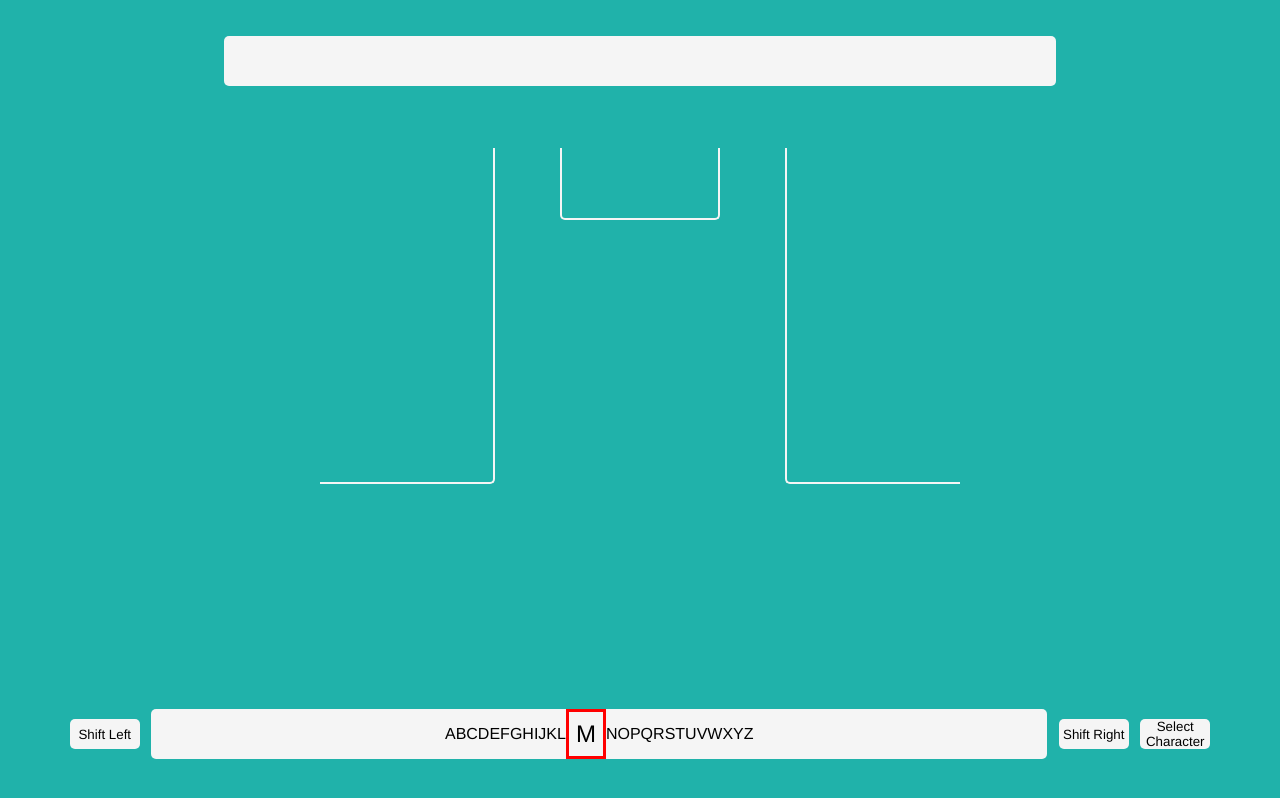
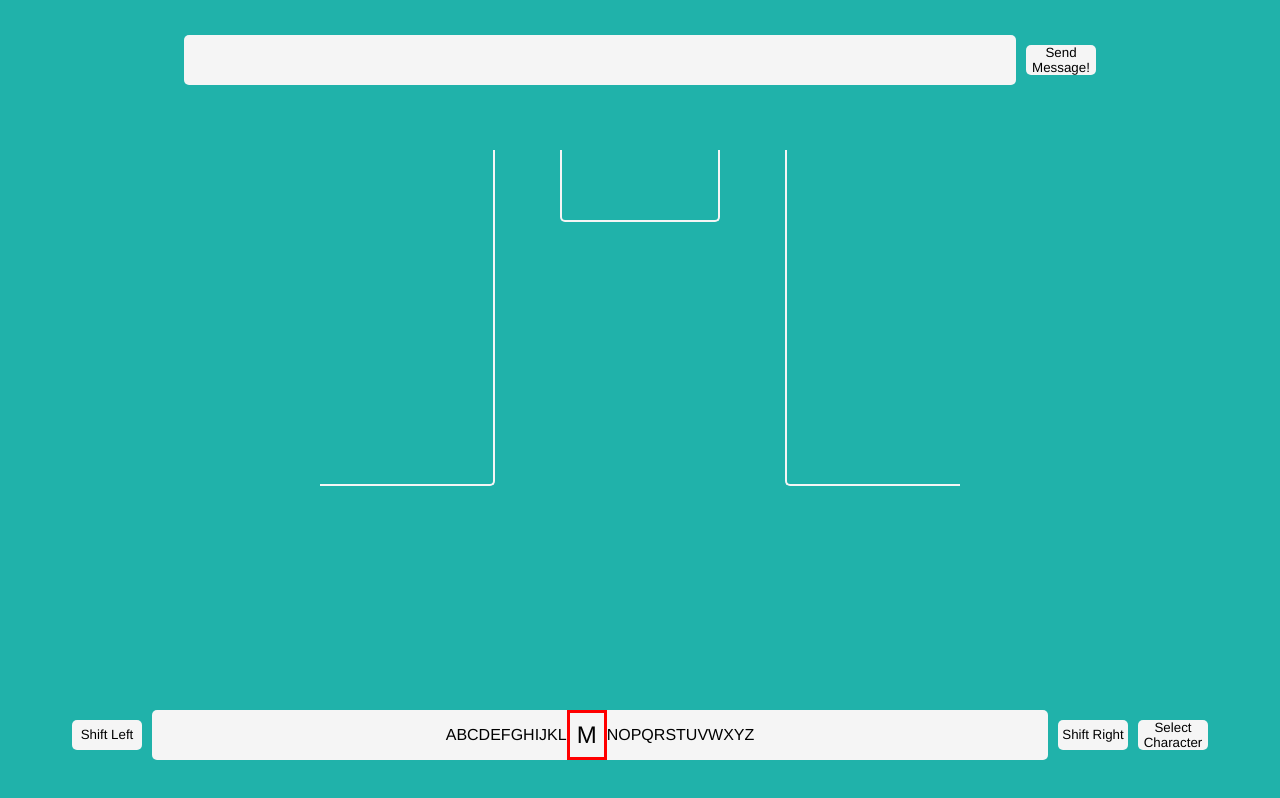
Before and after one commit to jffhtchr/Thought_Bubbles, a React app: page / in a window 1280 px wide. Built offline with nearby package versions, Linux system fonts and the light colour scheme; no server answers; animation ran at ten frames a second.

Commit message:
additional styling

```diff
--- a/client/MessageField.js
+++ b/client/MessageField.js
@@ -11,6 +11,7 @@ class MessageField extends Component {
             message:"",
             updated: false
         }
+        this.handleSendMessage = this.handleSendMessage.bind(this)
     }
 
     componentDidMount(){
@@ -28,7 +29,6 @@ class MessageField extends Component {
                 updated: true
             })
         }
-        console.log("updated:", this.state)
     }
 
     componentWillReceiveProps(){
@@ -37,11 +37,21 @@ class MessageField extends Component {
         })
     }
 
+    handleSendMessage(){
+        alert(`Message: "${this.state.message}" sent!`)
+        this.setState({
+            message:""
+        })
+    }
+
     render() {
     return (
 
-    <div id="message-field-container">
-       <p>{this.state.message}</p>
+    <div id="top-component">
+        <div id="message-field-container">
+            <p>{this.state.message}</p>
+        </div>
+        <button onClick ={this.handleSendMessage}>Send Message!</button>
     </div>
 
     );
--- a/public/style.css
+++ b/public/style.css
@@ -24,12 +24,12 @@
     /* border:2px solid black; */
     display: flex;
     flex-direction: row;
-    justify-content: space-around;
+    justify-content: center;
     align-items: center;
     height: 70px;
-    width: 90%;
-    /* background-color:whitesmoke; */
+    width: 100%;
     margin-top:5px;
+
 }
 
 #selected-character{
@@ -52,6 +52,8 @@
     width: 70vw;
     background-color: whitesmoke;
     overflow-x: hidden;
+    margin: 5px;
+
 }
 
 button{
@@ -59,7 +61,9 @@ button{
     height:30px;
     width: 70px;
     border-radius: 5px;
-    background-color: whitesmoke
+    background-color: whitesmoke;
+    margin: 5px;
+
 }
 
 /*-------- VIDEO.JS --------*/
@@ -110,6 +114,15 @@ video{
     background-color:whitesmoke;
     margin-top:5px;
     border-radius: 5px;
+    margin: 5px;
+}
+
+#top-component{
+    /* border:2px solid red; */
+    display: flex;
+    width: 100%;
+    align-items: center;
+    justify-content: center;
 }
 
 
```
Also changed, not shown: client/redux/characterStreamReducer.js (+0 -20 lines).
